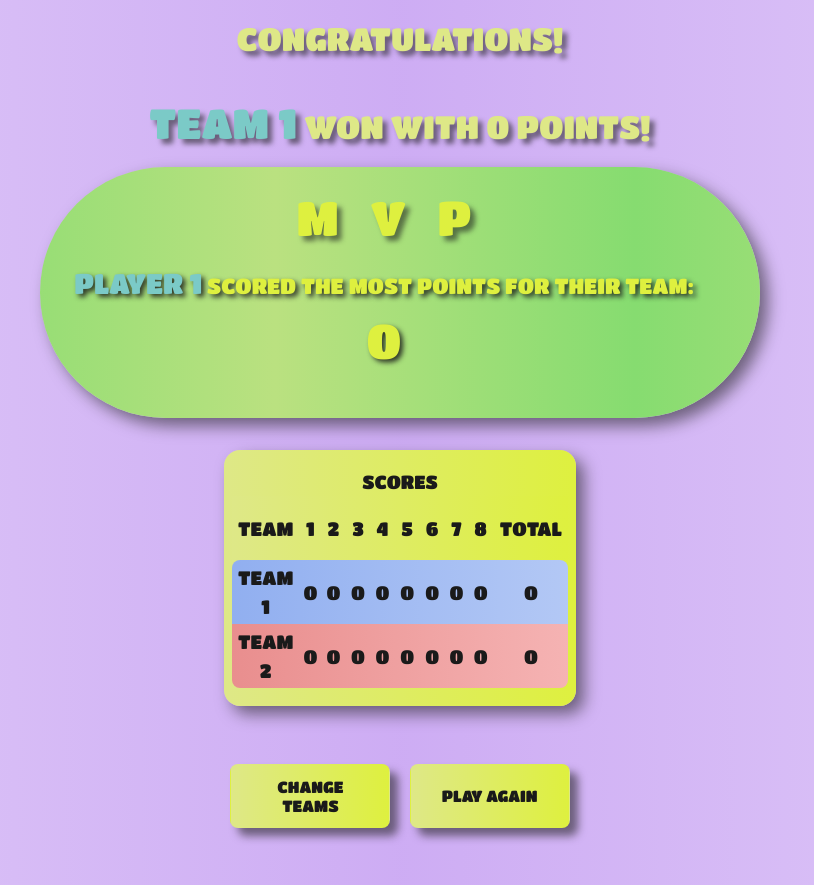
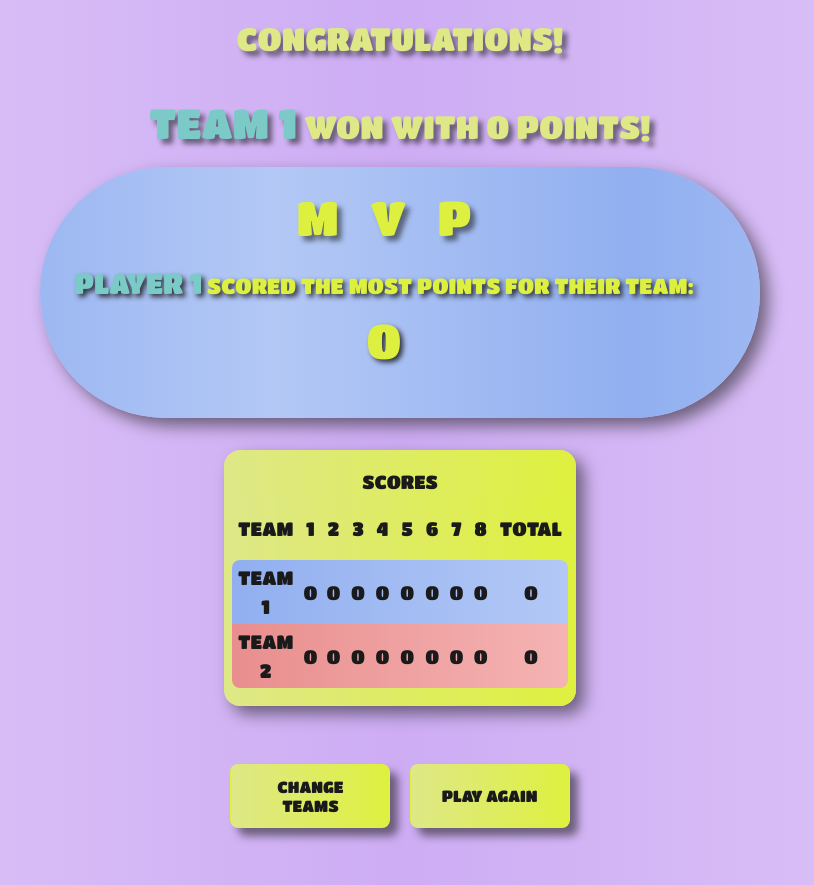
Before and after one commit to TurosIgor/taboo, a React (Vite) app in the folder taboo/: page /play/results in a window 1280 px wide. Shown: the whole page, without its empty margins (240-1054 px from the left). Built offline with nearby package versions, Linux system fonts and the light colour scheme.

Commit message:
making MVP element the color of the team

```diff
--- a/taboo/src/pages/Results/Results.css
+++ b/taboo/src/pages/Results/Results.css
@@ -36,6 +36,12 @@
 .WinnerName2, .MvpName2 {
     color: rgb(233, 142, 142);
 }
+.Mvp2 {
+    background-image: linear-gradient(to right, rgb(233, 142, 142), rgb(245, 179, 179), rgb(233, 142, 142));
+}
+.Mvp1 {
+    background-image: linear-gradient(to right, rgb(145, 175, 240), rgb(179, 200, 245), rgb(145, 175, 240));
+}
 .Mvp {
     display: flex;
     flex-direction: column;
@@ -43,7 +49,6 @@
     gap: .05rem;
     width: 42rem;
     max-width: 90vw;
-    background-image: linear-gradient(to right, rgb(134, 220, 112), rgb(186, 225, 128), rgb(134, 220, 112));
     animation: slidebackground 3s linear infinite;
     padding: 1.5rem;
     border-radius: 10rem;
--- a/taboo/src/pages/Results/Results.jsx
+++ b/taboo/src/pages/Results/Results.jsx
@@ -33,7 +33,7 @@ export default function Results () {
         <div className="Winner">
             <h1 className="VictoryMessage">Congratulations!</h1>
             <h1 className="VictoryMessage"><span className={`WinnerName${winner.id.slice(5)}`}>{winner.name}</span> won with {winner.points} points!</h1>
-            <div className="Mvp">
+            <div className={`Mvp Mvp${winner.id.slice(5)}`}>
                 <h1 className="MvpText"><span className="MvpM">M</span><span className="MvpV">V</span><span className="MvpP">P</span></h1>
                 <h2 className="MvpMessage"><span className={`MvpName${winner.id.slice(5)}`}>{mvp.name}</span> scored the most points for their team: <p className="MvpPoints">{mvp.points}</p></h2>
             </div>
```
